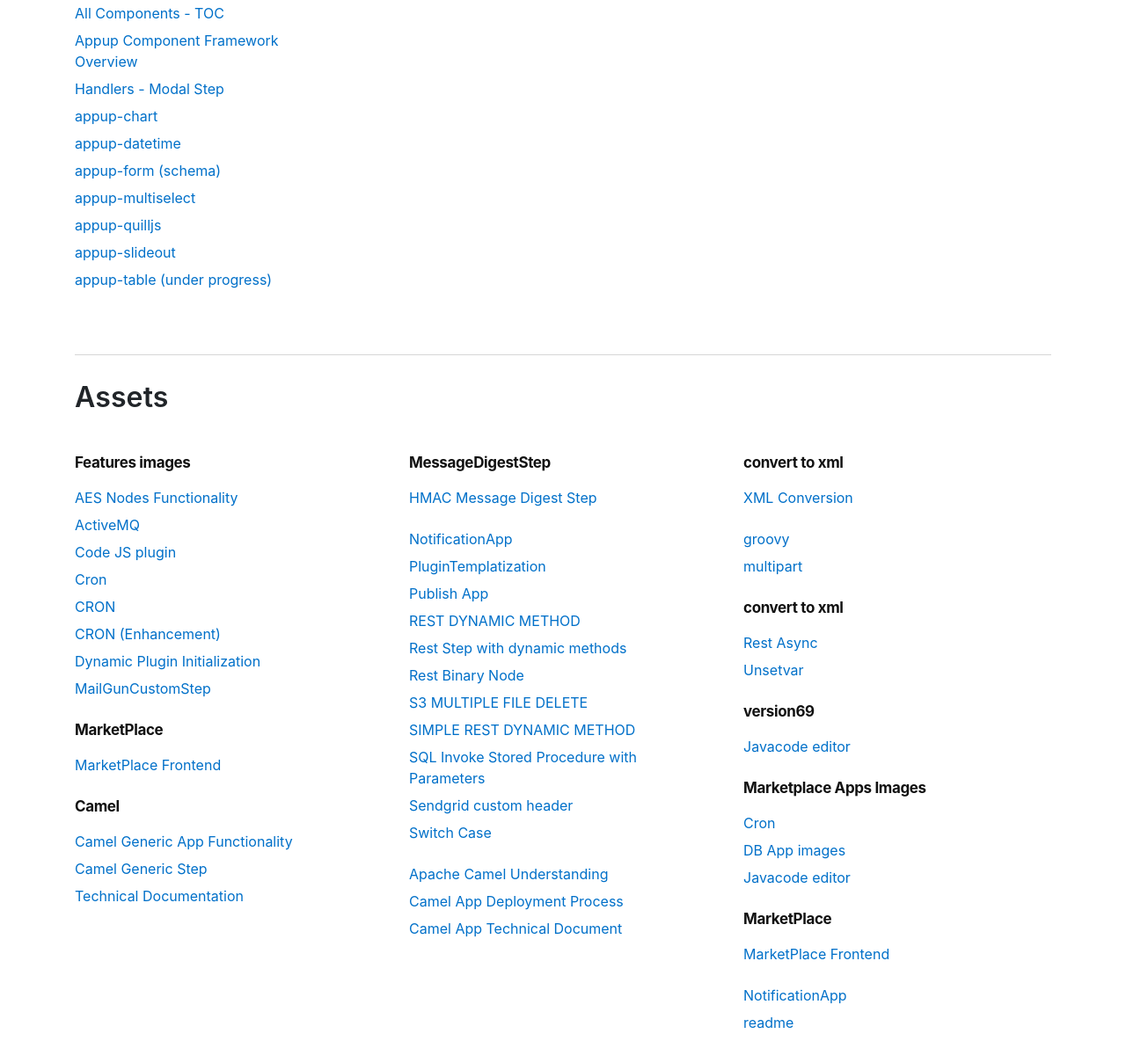
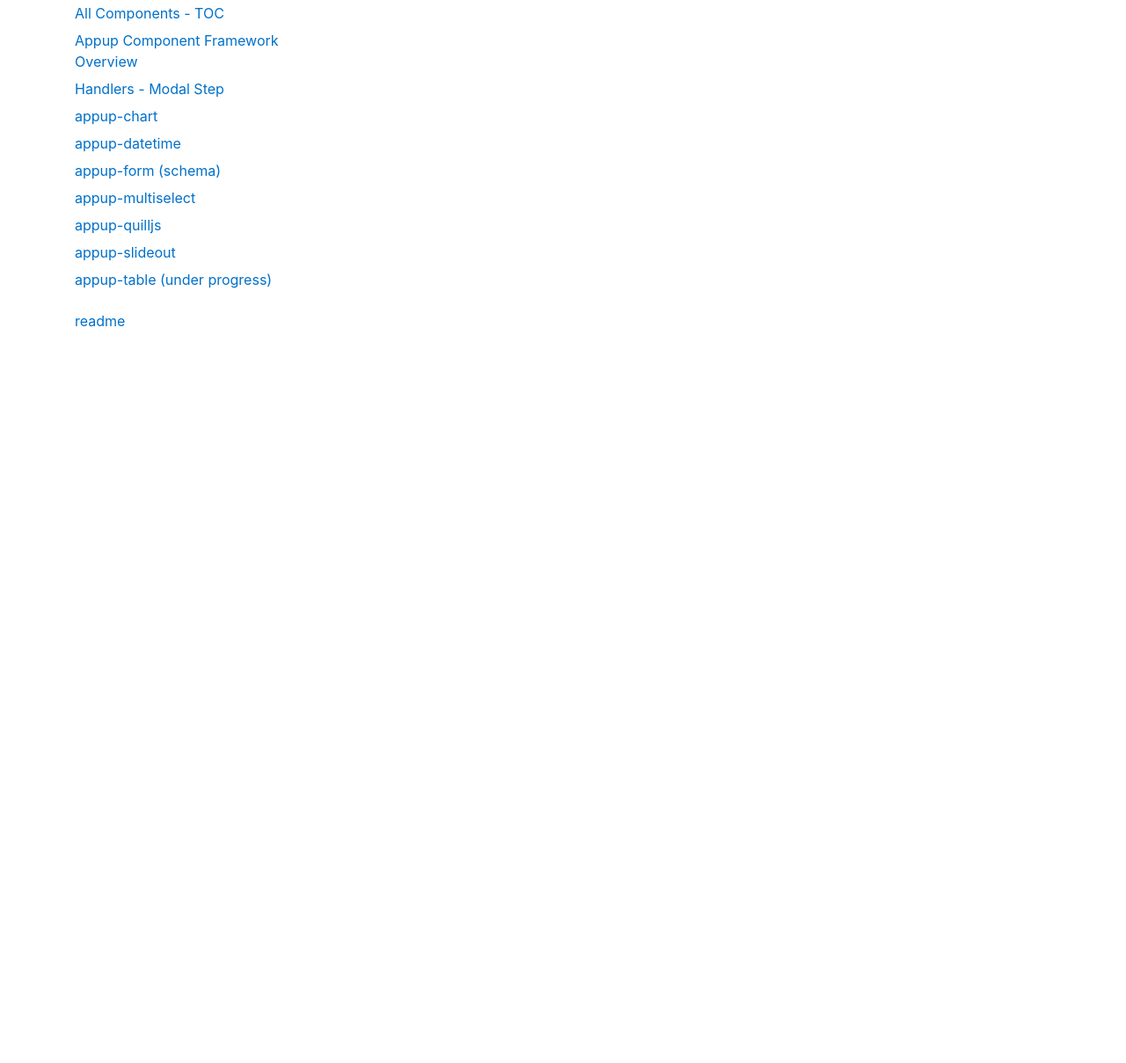
Before and after one commit to appup2/appup-docs, a plain HTML site: page index.html in a window 1280 px wide. Shown: the part 2703-3912 px from the top of the page at 88% size. After the commit the page ends 3137 px from the top, so only its background shows below. Drawn offline with nearby package versions, Linux system fonts and the light colour scheme.

Commit message:
removed assets from index.html

```diff
--- a/index.html
+++ b/index.html
@@ -434,6 +434,9 @@
                                 <li class="mr-5"> <a href="https://github.com/appup2/appup-docs/tree/master/docs/Appup_Documents/UI/appup-table%20%28under%20progress%29.md">appup-table (under progress)</a></li>
 
                         </ul>
+                        <ul class="list list-nobullet">
+                        <li><a href="/appup2/appup-docs/blob/master/docs/docs/readme.md">readme</a></li>
+                        </ul>
                     </section>
                 </div>
                 <!-- <div class="col-lg-4 col-md-4 col-sm-12 category mt-3">
@@ -453,110 +456,7 @@
         </section>
         </div> -->
             </div>
-            <div class="row mt-2">
-                <div class="col-lg-12">
-                    <h2 class="category-title mt-3">Assets</h2>
-                </div>
-                <div class="col-lg-4 col-md-4 col-sm-12 category mt-3">
-                    <section class="category-section">
-                        <h3 class="font-weight-bold typography">Features images</h3>
-                        <ul class="list list-nobullet">
-                            <li> <a href="#">AES Nodes Functionality</a> </li>
-                            <li> <a href="#">ActiveMQ</a> </li>
-                            <li> <a href="#">Code JS plugin</a> </li>
-                            <li> <a href="#">Cron</a> </li>
 
-                            <ul class="list list-nobullet">
-                                <li> <a href="#">CRON</a> </li>
-                                <li> <a href="#">CRON (Enhancement)</a> </li>
-
-                            </ul>
-                            <li> <a href="#">Dynamic Plugin Initialization</a> </li>
-                            <li> <a href="#">MailGunCustomStep</a> </li>
-
-
-                        </ul>
-                        <h3 class="font-weight-bold typography">MarketPlace</h3>
-                        <ul class="list list-nobullet">
-                            <li> <a href="#">MarketPlace Frontend</a> </li>
-                        </ul>
-                        <h3 class="font-weight-bold typography">Camel</h3>
-                        <ul class="list list-nobullet">
-                            <li> <a href="#">Camel Generic App Functionality</a> </li>
-                            <li> <a href="#">Camel Generic Step</a> </li>
-                            <li> <a href="#">Technical Documentation</a> </li>
-                        </ul>
-                    </section>
-                </div>
-                <div class="col-lg-4 col-md-4 col-sm-12 category mt-3">
-                    <section class="category-section">
-
-                        <h3 class="font-weight-bold typography">MessageDigestStep</h3>
-                        <ul class="list list-nobullet">
-                            <li> <a href="#">HMAC Message Digest Step</a> </li>
-                        </ul>
-                        <ul class="list list-nobullet">
-                            <li> <a href="#">NotificationApp</a> </li>
-                            <li> <a href="#">PluginTemplatization</a> </li>
-                            <li> <a href="#">Publish App</a> </li>
-                            <li> <a href="#">REST DYNAMIC METHOD</a> </li>
-                            <li> <a href="#">Rest Step with dynamic methods</a> </li>
-                            <li> <a href="#">Rest Binary Node</a> </li>
-                            <li> <a href="#">S3 MULTIPLE FILE DELETE</a> </li>
-                            <li> <a href="#">SIMPLE REST DYNAMIC METHOD</a> </li>
-                            <li> <a href="#">SQL Invoke Stored Procedure with Parameters</a> </li>
-                            <li> <a href="#">Sendgrid custom header</a> </li>
-                            <li> <a href="#">Switch Case</a> </li>
-
-                        </ul>
-                        <ul class="list list-nobullet">
-                                <li> <a href="#">Apache Camel Understanding</a> </li>
-                                <li> <a href="#">Camel App Deployment Process</a> </li>
-                                <li> <a href="#">Camel App Technical Document</a> </li>
-                            </ul>
-
-                    </section>
-                </div>
-                <div class="col-lg-4 col-md-4 col-sm-12 category mt-3">
-                    <section class="category-section">
-
-
-                        <h3 class="font-weight-bold typography">convert to xml</h3>
-                        <ul class="list list-nobullet">
-                            <li> <a href="#">XML Conversion</a> </li>
-                        </ul>
-                        <ul class="list list-nobullet">
-                            <li> <a href="#">groovy</a> </li>
-                            <li> <a href="#">multipart</a> </li>
-                        </ul>
-                        <h3 class="font-weight-bold typography">convert to xml</h3>
-                        <ul class="list list-nobullet">
-                            <li> <a href="#">Rest Async</a> </li>
-                            <li> <a href="#">Unsetvar</a> </li>
-                        </ul>
-                        <h3 class="font-weight-bold typography">version69</h3>
-                        <ul class="list list-nobullet">
-                            <li> <a href="#">Javacode editor</a> </li>
-                        </ul>
-                        <h3 class="font-weight-bold typography">Marketplace Apps Images</h3>
-                        <ul class="list list-nobullet">
-                            <li> <a href="#">Cron</a> </li>
-                            <li> <a href="#">DB App images</a> </li>
-                            <li> <a href="#">Javacode editor</a> </li>
-                        </ul>
-                        <h3 class="font-weight-bold typography">MarketPlace</h3>
-                        <ul class="list list-nobullet">
-                            <li> <a href="#">MarketPlace Frontend</a> </li>
-
-                        </ul>
-                        <ul class="list list-nobullet">
-                                <li> <a href="#">NotificationApp</a> </li>
-                                <li> <a href="#">readme</a> </li>
-
-                            </ul>
-                    </section>
-                </div>
-            </div>
         </div>
     </div>
     <!-- optional javascript here -->
```
